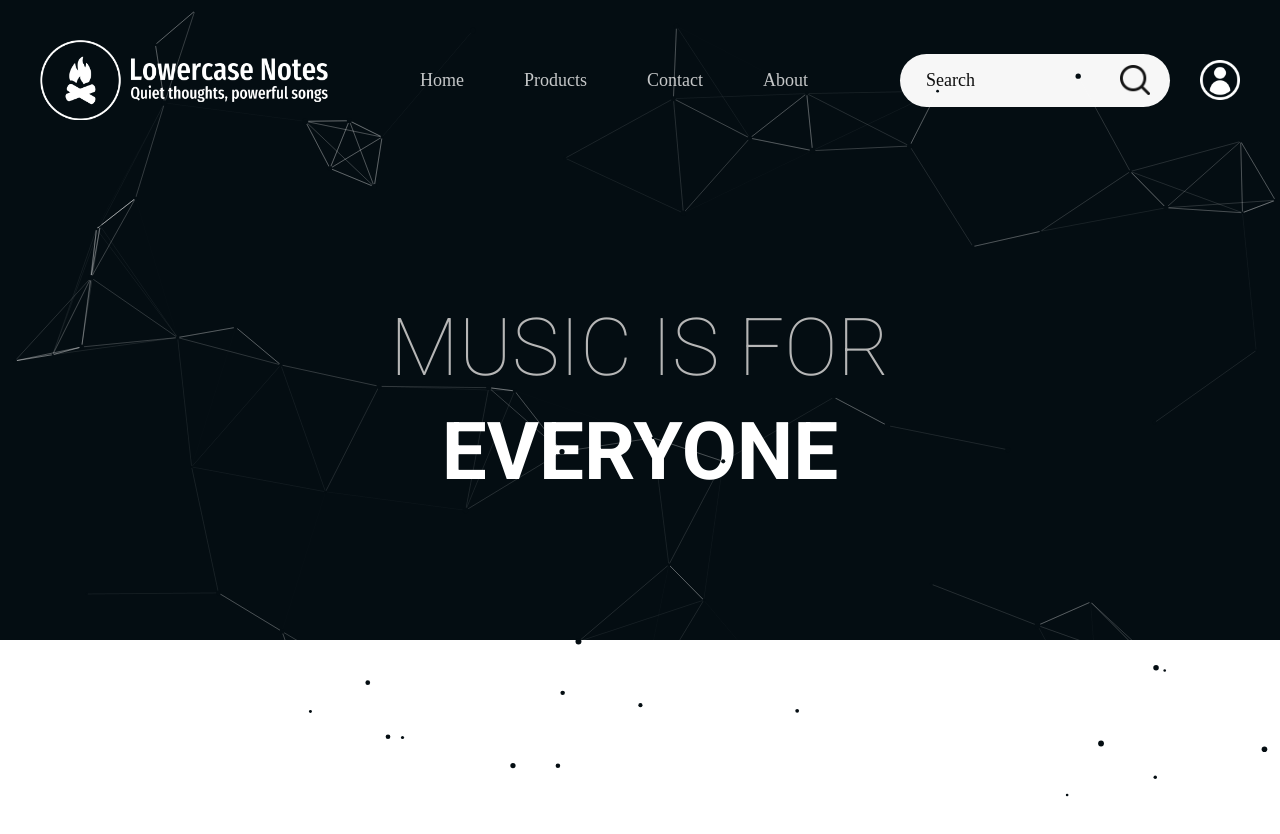
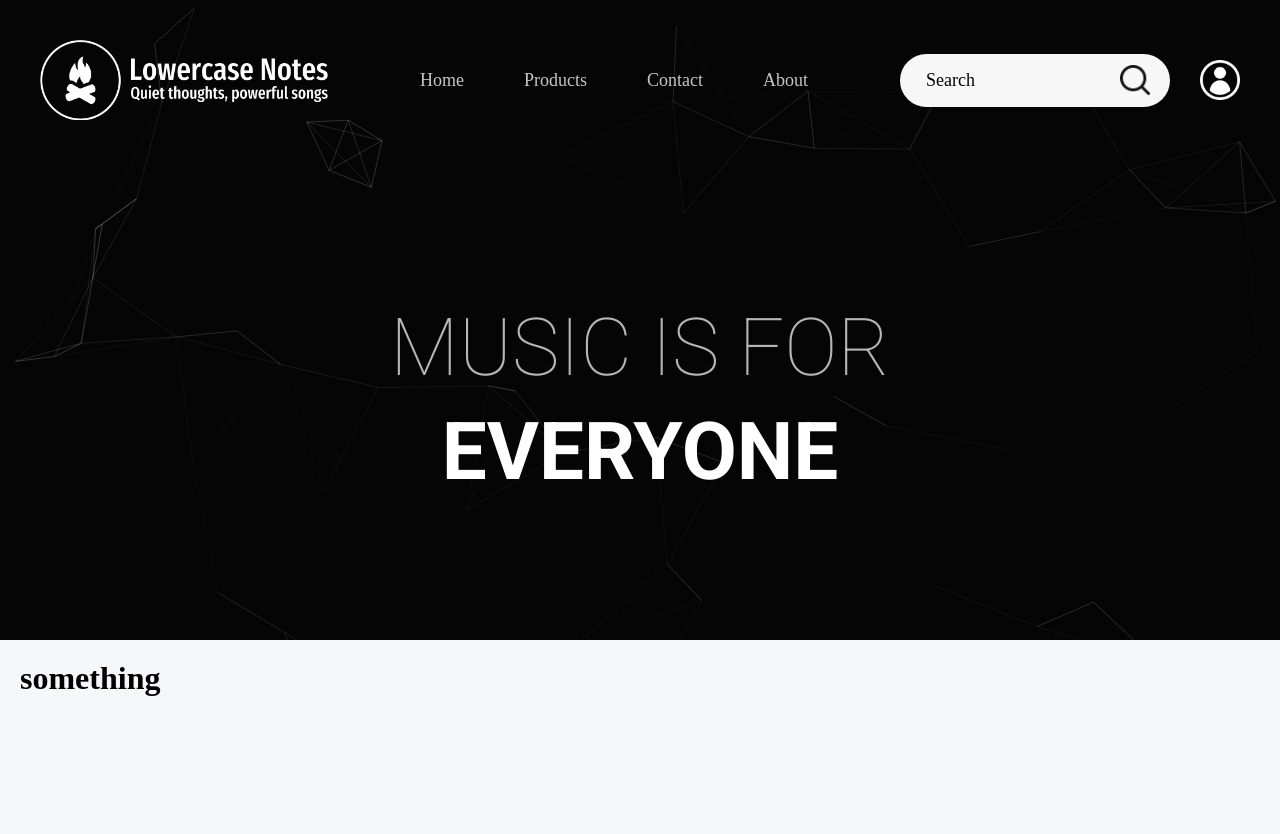
Before and after one commit to MatheusGoncalvesM/music-project, a React (Vite) app in the folder music-project/: page / in a window 1280 px wide. Shown: the top 834 px of the page. Before the commit the page ends 800 px from the top, so only its background shows below. Built offline with nearby package versions, Linux system fonts and the light colour scheme; a web font is replaced by a local one.

Commit message:
problema das particles resolvido

```diff
--- a/music-project/src/App.jsx
+++ b/music-project/src/App.jsx
@@ -1,13 +1,15 @@
 import Navbar from './Navbar.jsx'
 import Hero from './Hero.jsx'
 import ParticlesComponent from './particles.jsx'
+import Cards from './Cards.jsx'
 
 function App() {
   return (
     <>
     <ParticlesComponent />
-      <Navbar />
-      <Hero />
+    <Navbar />
+    <Hero />
+    <Cards />
     </>
   )
 }
--- /dev/null
+++ b/music-project/src/Cards.jsx
@@ -0,0 +1,12 @@
+import './index.css'
+
+function Cards(){
+    return(
+       <div className="section-container">
+        <h1>something</h1>
+       </div>
+    )
+
+}
+
+export default Cards
--- a/music-project/src/Hero.jsx
+++ b/music-project/src/Hero.jsx
@@ -5,7 +5,6 @@ function Hero(){
         <div className="hero-container">
             <h1>MUSIC IS FOR</h1>
             <h2>EVERYONE</h2>
-
         </div>
     )
 }
--- a/music-project/src/index.css
+++ b/music-project/src/index.css
@@ -10,7 +10,7 @@
 nav{
     display: flex;
     align-items: center;
-    background-color: #040D12;
+    background-color: #050505;
     justify-content: space-evenly;
     width: 100%;
     height: auto;
@@ -67,13 +67,13 @@ ul li:hover{
   border: 0;
   outline: 0;
   font-family: 'Fira Sans Extra Condensed';
-  color: #0c0c0c;
+  color: #050505;
   font-size: 18px;
   max-width: 200px;
 }
 
 .search-box input::placeholder{
-  color: #0f0f0f;
+  color: #050505;
 }
 
 .search-box img{
@@ -90,7 +90,7 @@ ul li:hover{
   gap: 2%;
   justify-content: center;
   align-items: center;
-  background-color: #040D12;
+  background-color: #050505;
 }
 
 .hero-container h1{
@@ -108,3 +108,25 @@ ul li:hover{
   font-weight: bold;
   color: #FFFFFF;
 }
+
+.particles-container {
+  position: relative;
+  width: 100%;
+  height: calc(60vh + 40px);
+}
+.particles-container > #tsparticles {
+  position: absolute;
+  top: 0;
+  left: 0;
+  width: 100%;
+  height: 100%;
+  z-index: -1;
+}
+
+.section-container{
+  background-color: #F5F7F8;
+  height: auto;
+  min-height: 50vh;
+  padding: 20px;
+  width: 100%;
+}
--- a/music-project/src/particles.jsx
+++ b/music-project/src/particles.jsx
@@ -8,18 +8,11 @@ import { loadSlim } from "@tsparticles/slim"; // if you are going to use `loadSl
 
 
 const ParticlesComponent = (props) => {
+  const [init, setInit] = useState(false);
 
-  const [init, setInit] = useState(false);
-  // this should be run only once per application lifetime
   useEffect(() => {
     initParticlesEngine(async (engine) => {
-      // you can initiate the tsParticles instance (engine) here, adding custom shapes or presets
-      // this loads the tsparticles package bundle, it's the easiest method for getting everything ready
-      // starting from v2 you can add only the features you need reducing the bundle size
-      //await loadAll(engine);
-      //await loadFull(engine);
       await loadSlim(engine);
-      //await loadBasic(engine);
     }).then(() => {
       setInit(true);
     });
@@ -28,7 +21,6 @@ const ParticlesComponent = (props) => {
   const particlesLoaded = (container) => {
     console.log(container);
   };
-
 
   const options = useMemo(
     () => ({
@@ -56,13 +48,13 @@ const ParticlesComponent = (props) => {
       },
       particles: {
         color: {
-          value: "#040D12",
+          value: "#F5F7F8",
         },
         links: {
           color: "#FFFFFF",
           distance: 150,
           enable: true,
-          opacity: 0.3,
+          opacity: 0.13,
           width: 1,
         },
         move: {
@@ -82,10 +74,10 @@ const ParticlesComponent = (props) => {
           value: 150,
         },
         opacity: {
-          value: 7.0,
+          value: 0,
         },
         shape: {
-          type: "circle",
+          type: "none",
         },
         size: {
           value: { min: 1, max: 3 },
@@ -93,9 +85,8 @@ const ParticlesComponent = (props) => {
       },
       detectRetina: true,
     }),
-    [],
+    []
   );
-
 
   return <Particles id={props.id} init={particlesLoaded} options={options} />;
 };
```
